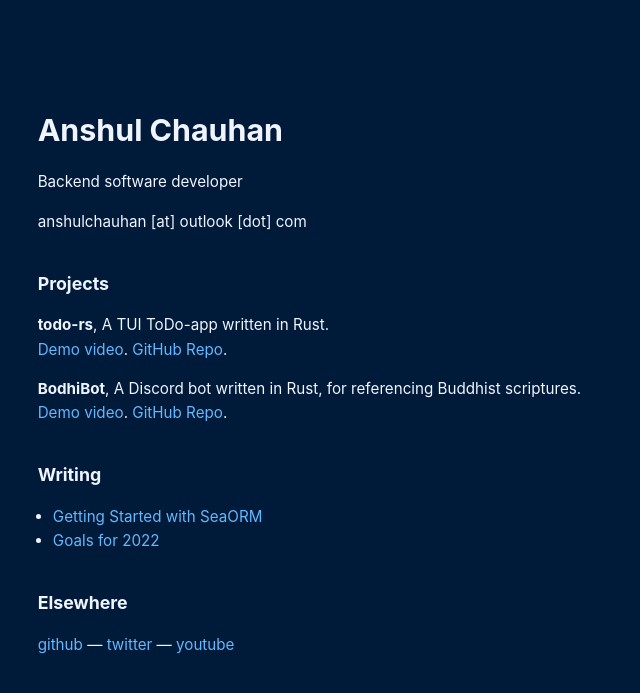
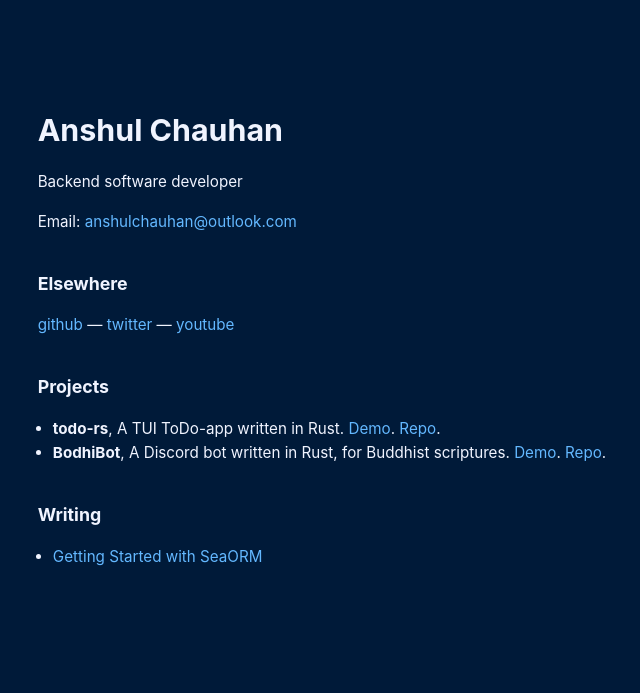
Before and after one commit to anshulxyz/anshulxyz.github.io, a Jekyll site: the page built from index.md, in a window 1280 px wide. Shown: the top 693 px of the page, without its empty margins (275-915 px from the left). Built offline with Jekyll 4.4.1, drawn with Linux system fonts in a browser that asks for light colours.

Commit message:
Update index and add home url at top of posts

```diff
--- a/_layouts/post.html
+++ b/_layouts/post.html
@@ -3,6 +3,7 @@
 {% include head.html %}
 
 <body>
+  {% include footer.html %}
   <div class="container">
     <div>
       <h1>{{ page.title }}</h1>
@@ -11,9 +12,7 @@
       <div>{{ content }}</div>
     </div>
   </div>
+  {% include footer.html %}
 </body>
 
-
-{% include footer.html %}
-
 </html>
--- a/_sass/main.scss
+++ b/_sass/main.scss
@@ -69,7 +69,7 @@ blockquote {
 .footnotes {
   margin: 0;
   font-size: calc(1em * 0.85);
-  color: $color-gray-3;
+  color: $color-blue-2;
 }
 
 .muted {
--- a/index.md
+++ b/index.md
@@ -1,7 +1,4 @@
 ---
-# Feel free to add content and custom Front Matter to this file.
-# To modify the layout, see https://jekyllrb.com/docs/themes/#overriding-theme-defaults
-
 layout: home
 redirect_from:
   - /project/
@@ -15,18 +12,22 @@ redirect_from:
 
 Backend software developer
 
-anshulchauhan [at] outlook [dot] com
+Email: [anshulchauhan@outlook.com](mailto:anshulchauhan@outlook.com)
+
+### Elsewhere
+
+[github](https://github.com/anshulxyz){:target="_blank"} &mdash;
+[twitter](https://twitter.com/anshulxyz){:target="_blank"} &mdash;
+[youtube](https://www.youtube.com/channel/UCnft0UN8a6uvyYtEL0H2E-g)
 
 ### Projects
 
-**todo-rs**, A TUI ToDo-app written in Rust.<br/>
-[Demo video](https://www.youtube.com/watch?v=fdHLbGEJTFI){:target="_blank"}.
-[GitHub Repo](https://github.com/anshulxyz/todo-rs){:target="_blank"}.
-
-**BodhiBot**, A Discord bot written in Rust, for referencing Buddhist
-scriptures.<br/>
-[Demo video](https://youtu.be/DYL19SGOmVw){:target="_blank"}.
-[GitHub Repo](https://github.com/anshulxyz/bodhi-bot-rs){:target="_blank"}.
+- **todo-rs**, A TUI ToDo-app written in Rust.
+  [Demo](https://www.youtube.com/watch?v=fdHLbGEJTFI){:target="_blank"}.
+  [Repo](https://github.com/anshulxyz/todo-rs){:target="_blank"}.
+- **BodhiBot**, A Discord bot written in Rust, for Buddhist
+  scriptures. [Demo](https://youtu.be/DYL19SGOmVw){:target="_blank"}.
+  [Repo](https://github.com/anshulxyz/bodhi-bot-rs){:target="_blank"}.
 
 ### Writing
 
@@ -37,9 +38,3 @@ scriptures.<br/>
     </li>
   {% endfor %}
 </ul>
-
-### Elsewhere
-
-[github](https://github.com/anshulxyz){:target="_blank"} &mdash;
-[twitter](https://twitter.com/anshulxyz){:target="_blank"} &mdash;
-[youtube](https://www.youtube.com/channel/UCnft0UN8a6uvyYtEL0H2E-g)
```
Also changed, not shown: _drafts/2022-03-10-goals2022.md (renamed from _posts/2022-03-10-goals2022.md, +4 -5 lines), _drafts/add-boolean-seaorm.md (added, +25 -0 lines), _drafts/build-discord-bot-with-rust.md (deleted, +0 -7 lines), _drafts/lecture-notes-maths-01.md (deleted, +0 -8 lines), _drafts/sample.md (+1 -0 lines), _posts/2022-07-13-getting-started-seaorm.md (+5 -5 lines), books.md (+10 -4 lines), movies.md (+2 -2 lines), _drafts/project-euler-001.md (deleted).
